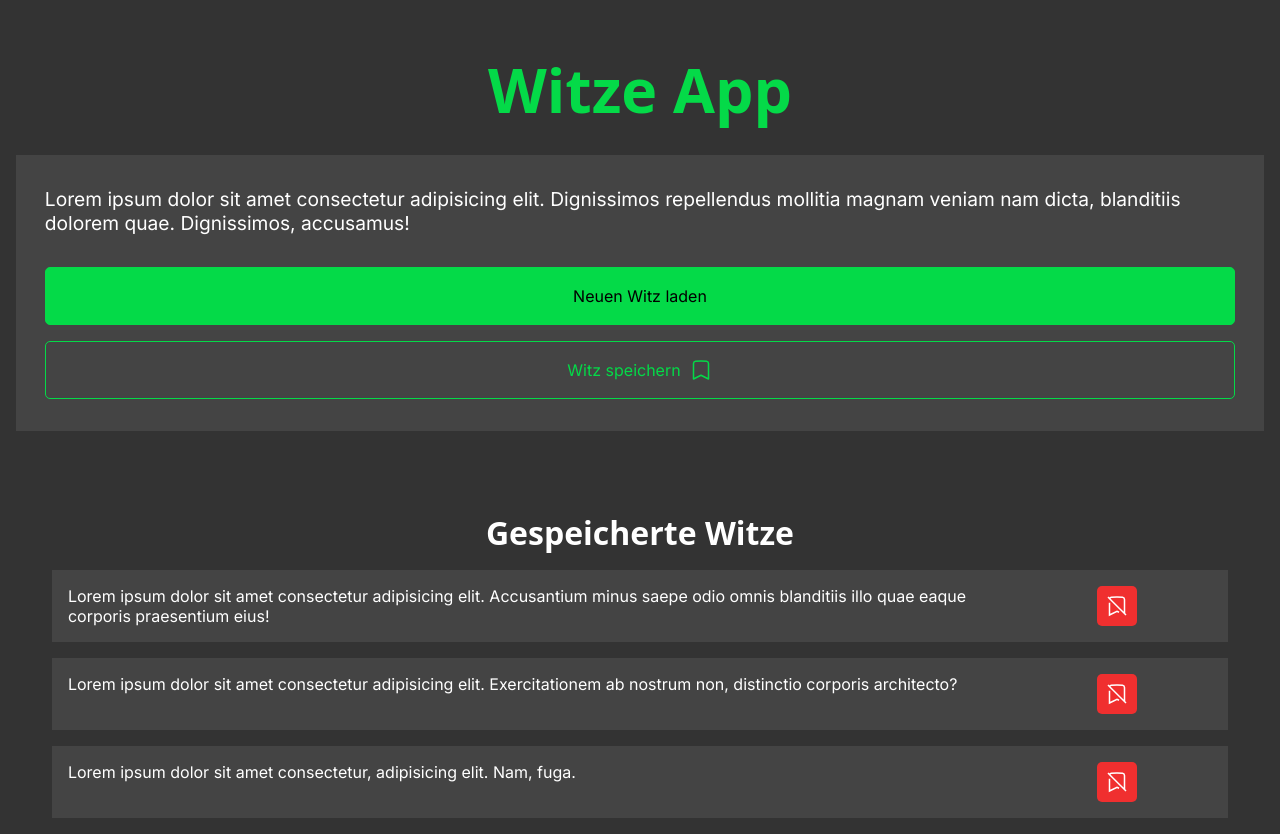
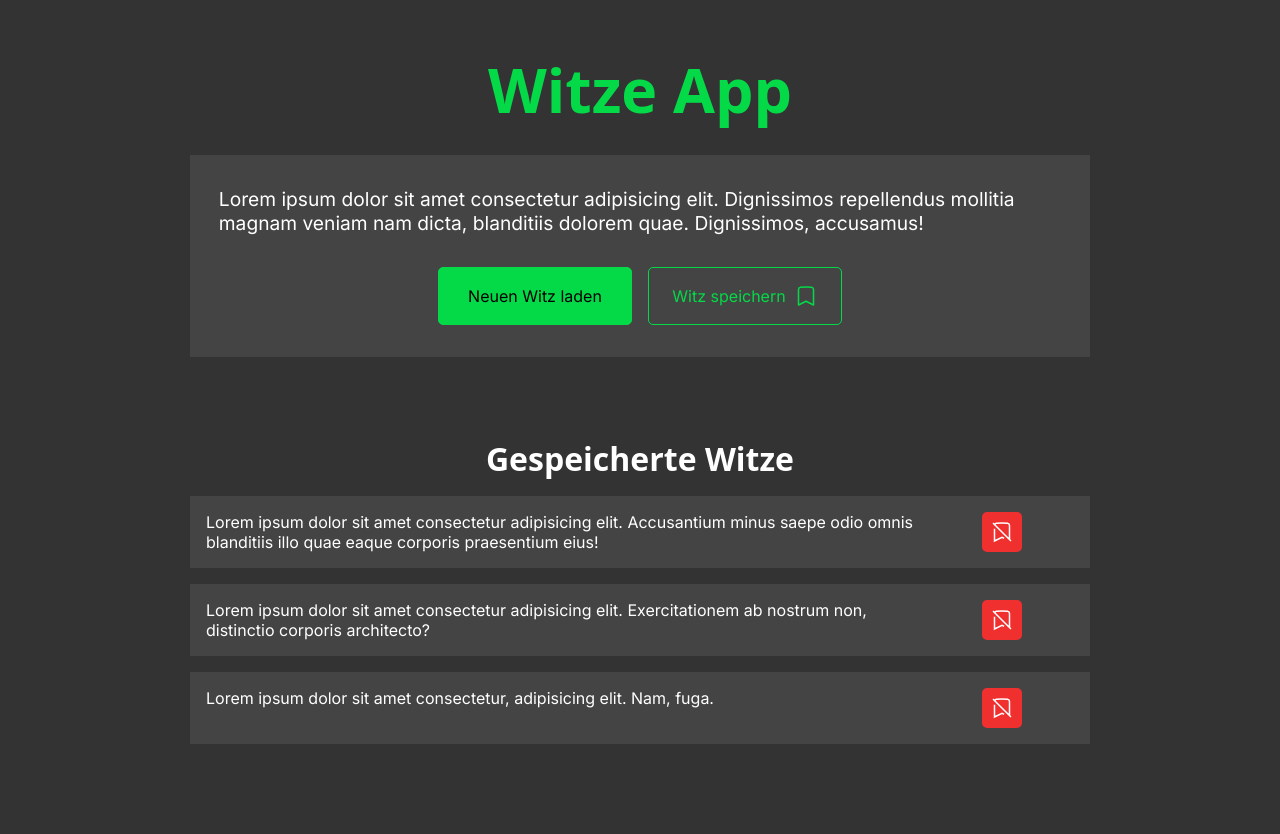
Before and after one commit to chris-gr81/witzeapp, a website built with Vite: page index.html in a window 1280 px wide. After the commit the page ends 800 px from the top, so only its background shows below. Built offline with nearby package versions, Linux system fonts and the light colour scheme; a web font is replaced by a local one.

Commit message:
Add media queries

```diff
--- a/src/styles.scss
+++ b/src/styles.scss
@@ -8,6 +8,8 @@
 }
 
 body {
+  display: flex;
+  justify-content: center;
   background-color: $backgroundColor;
 }
 
@@ -18,6 +20,7 @@ body {
   padding: 1rem;
   font-family: $primaryFont;
   color: $textColor;
+  max-width: 900px;
 }
 
 .heading {
@@ -41,6 +44,11 @@ body {
     display: flex;
     flex-direction: column;
     gap: 1rem;
+
+    @media (min-width: $breakpoint) {
+      flex-direction: row;
+      justify-content: center;
+    }
   }
 
   &__btn {
@@ -54,6 +62,10 @@ body {
     font-size: 1rem;
     height: 3.5rem;
     transition: all 0.3s ease-in-out;
+
+    @media (min-width: $breakpoint) {
+      width: 12rem;
+    }
 
     &--highlight,
     &:hover {
--- a/src/variables.scss
+++ b/src/variables.scss
@@ -7,3 +7,4 @@ $buttonTextColor: #000000;
 
 $headingFont: "Rubik Scribble", system-ui;
 $primaryFont: "Inter", sans-serif;
+$breakpoint: 600px;
```
